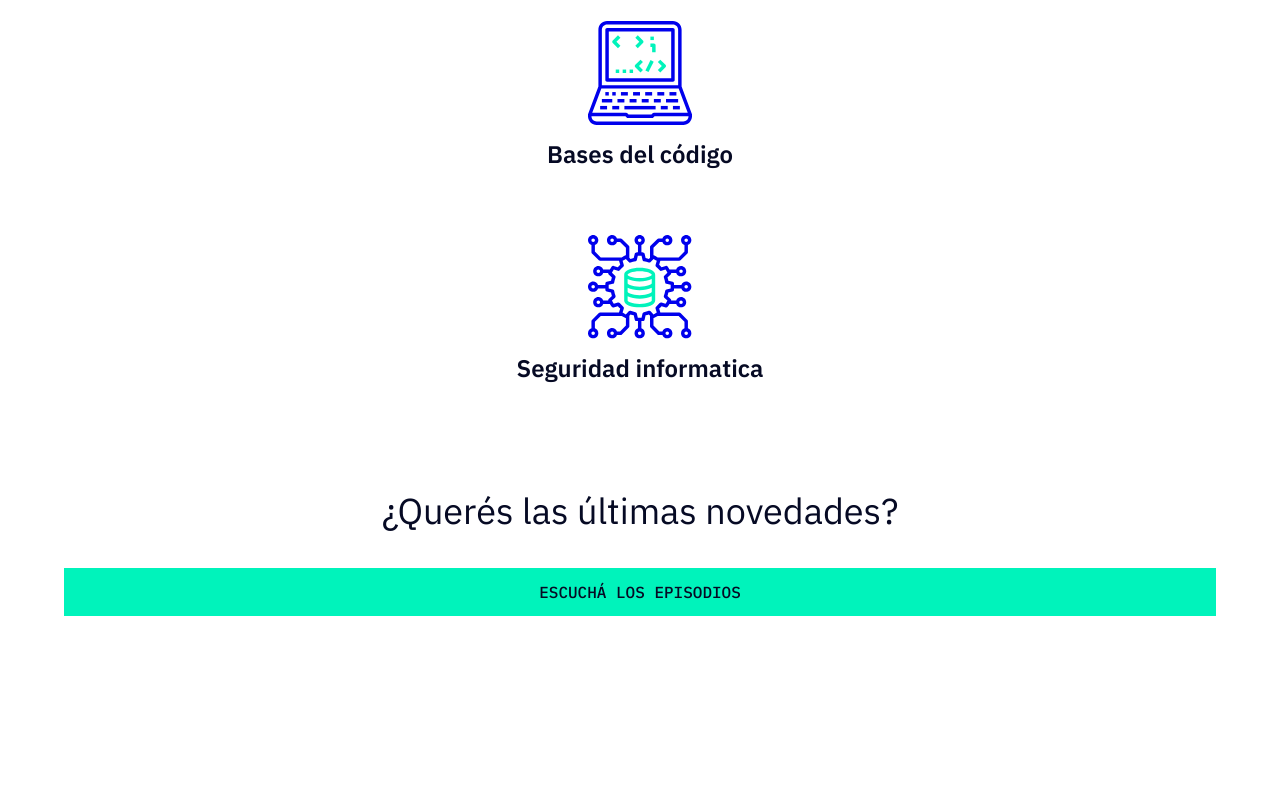
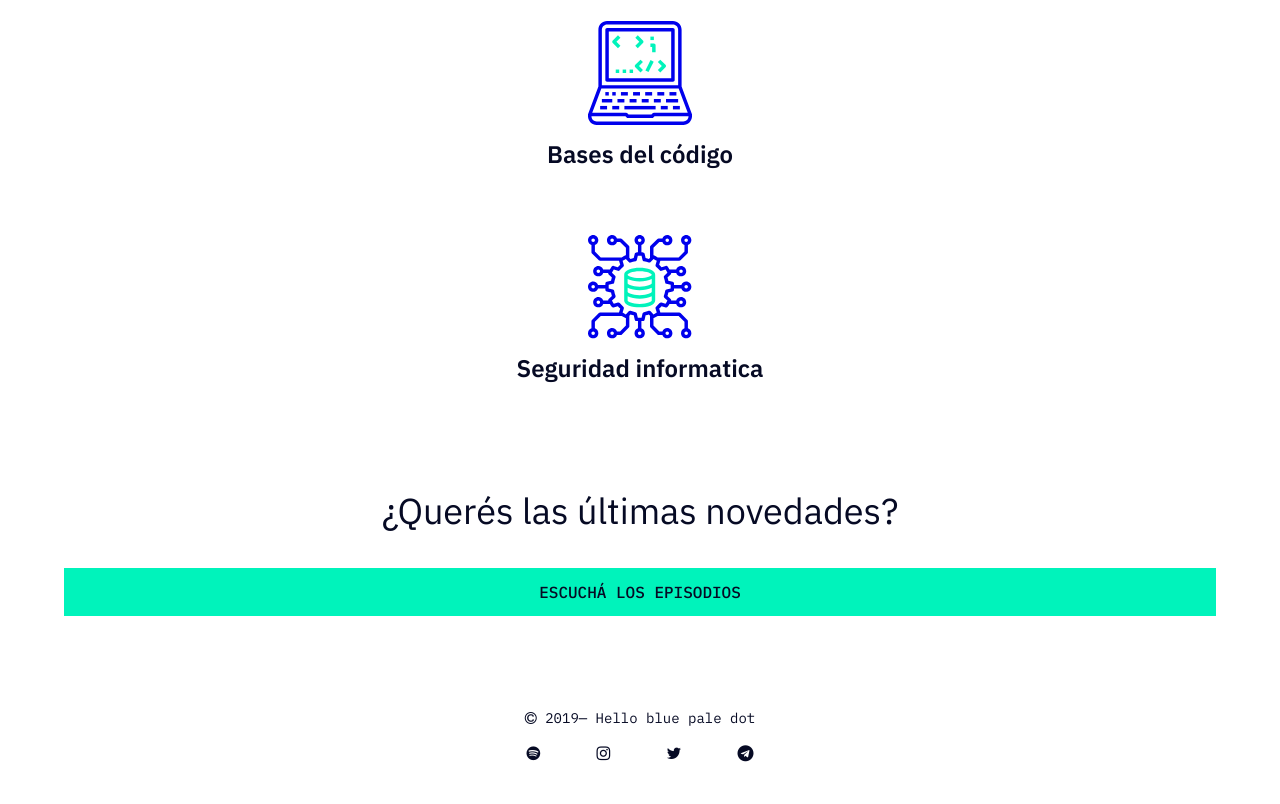
Before and after one commit to julianaquiroz18/Project01_Podcast_channel, a plain HTML site: page index.html in a window 1280 px wide. Shown: the part 10823-11627 px from the top of the page. Before the commit the page ends 11506 px from the top, so only its background shows below. Drawn offline with Linux system fonts and the light colour scheme.

Commit message:
Including footer

```diff
--- a/index.html
+++ b/index.html
@@ -92,6 +92,15 @@
             <a class="main_section-news_button" href="">ESCUCHÁ LOS EPISODIOS</a>
         </section>
     </main>
+    <footer class="footer">
+        <h6 class="footer_title"><i class="fa fa-copyright" aria-hidden="true"></i> 2019— Hello blue pale dot </h6>
+        <div class="footer_icons-container">
+            <i class="fa fa-spotify" aria-hidden="true"></i>
+            <i class="fa fa-instagram" aria-hidden="true"></i>
+            <i class="fa fa-twitter" aria-hidden="true"></i>
+            <i class="fa fa-telegram" aria-hidden="true"></i>
+        </div>
+    </footer>
 </body>
 
 </html>
--- /dev/null
+++ b/styles/_footer.scss
@@ -0,0 +1,27 @@
+.footer {
+    height: 121px;
+    display: flex;
+    flex-direction: column;
+    align-items: center;
+}
+
+.footer_title {
+    @include second_font;
+    @include font(14, 22);
+    margin: 24px 0 16px;
+}
+
+.footer_icons-container {
+    width: 227px;
+    display: flex;
+    justify-content: space-between;
+}
+
+@media screen and (min-width: 1440px) {
+    .footer {
+        height: 95px;
+        flex-direction: row;
+        justify-content: space-between;
+        margin: 0 vw(100, 1440);
+    }
+}
--- a/styles/styles.scss
+++ b/styles/styles.scss
@@ -9,3 +9,4 @@
 @import './interviews';
 @import './topics';
 @import './news';
+@import './footer';
```
Also changed, not shown: styles/styles.css, 1 other file.
